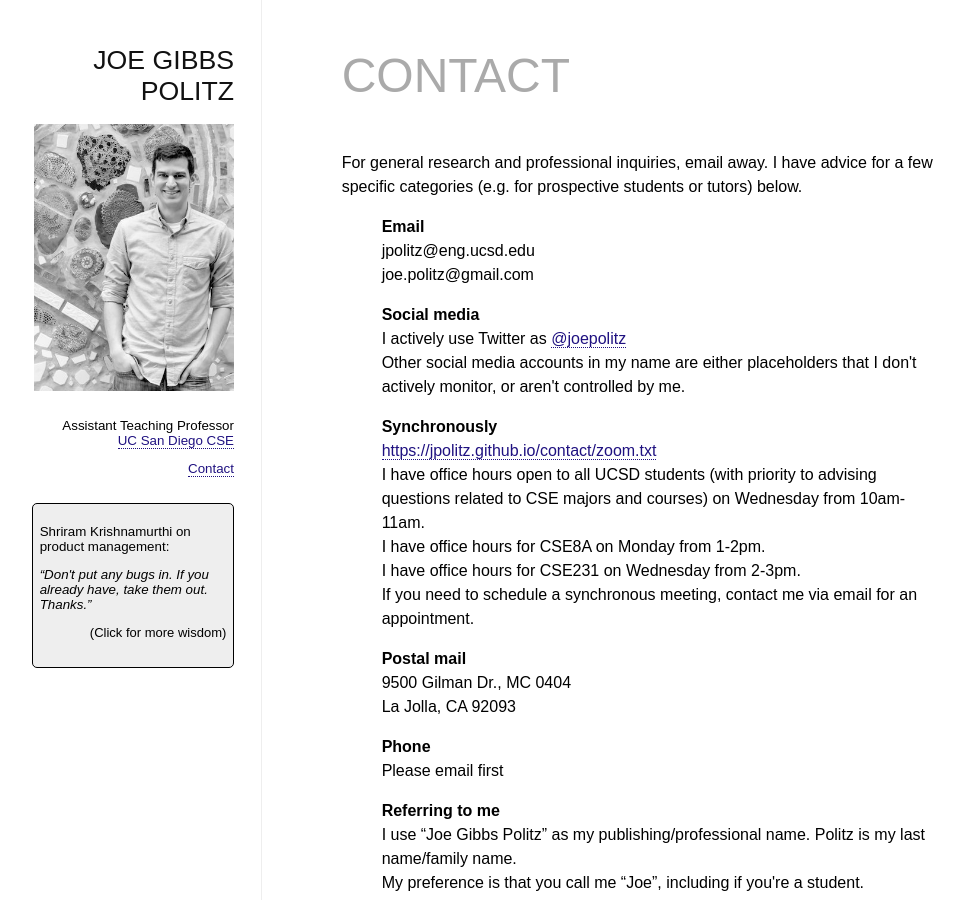
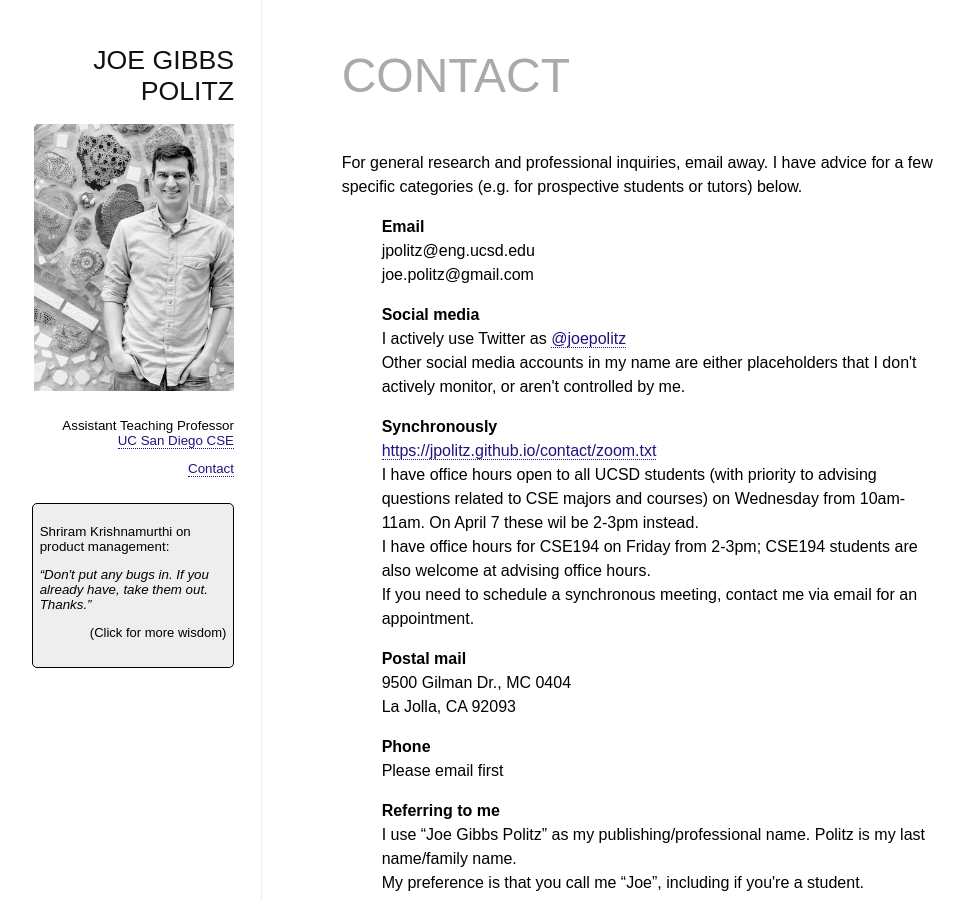
Before and after one commit to jpolitz/jpolitz.github.com, a Jekyll site: the page built from contact/index.html, in a window 1280 px wide and 900 px high. Shown: the whole window, without its empty margins (6-970 px from the left). Built offline with Jekyll 4.4.1, drawn with Linux system fonts in a browser that asks for light colours.

Commit message:
OH for spring

```diff
--- a/contact/index.html
+++ b/contact/index.html
@@ -25,9 +25,10 @@ below.</p>
     <b>Synchronously</b><br/>
     <a href="https://jpolitz.github.io/contact/zoom.txt">https://jpolitz.github.io/contact/zoom.txt</a><br/>
     I have office hours open to all UCSD students (with priority to advising
-    questions related to CSE majors and courses) on Wednesday from 10am-11am.<br/>
-    I have office hours for CSE8A on Monday from 1-2pm.<br/>
-    I have office hours for CSE231 on Wednesday from 2-3pm.<br/>
+    questions related to CSE majors and courses) on Wednesday from 10am-11am.
+    On April 7 these wil be 2-3pm instead.<br/>
+    I have office hours for CSE194 on Friday from 2-3pm; CSE194 students are
+    also welcome at advising office hours.<br/>
     If you need to schedule a synchronous meeting, contact me via email for an
     appointment.
     </p>
```
